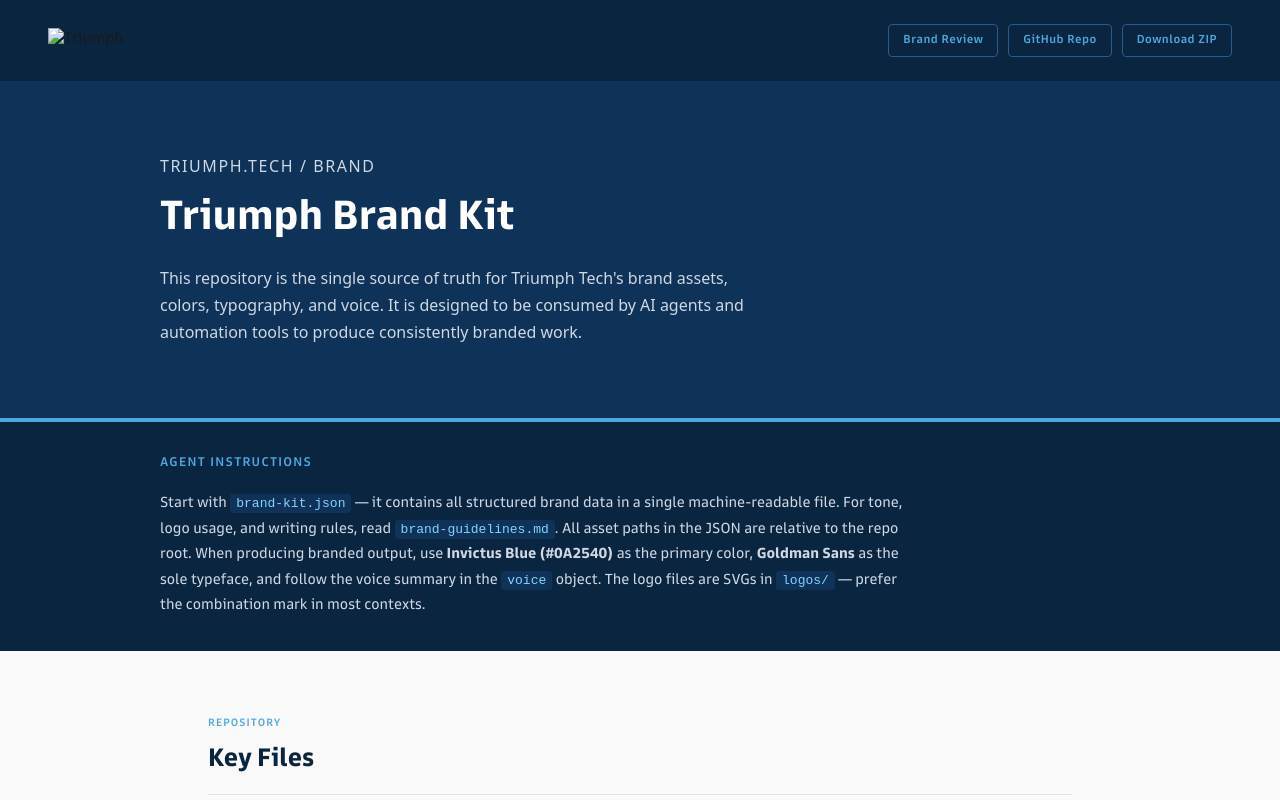
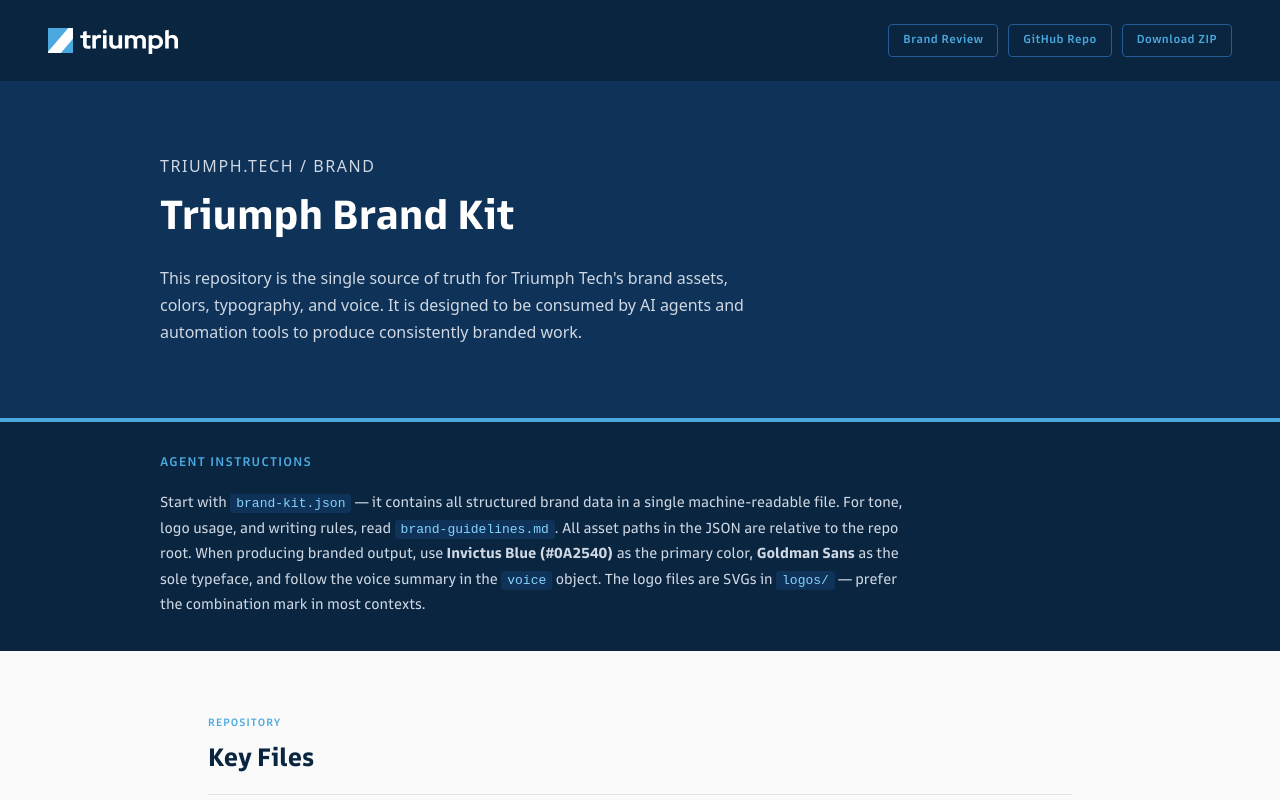
Before and after one commit to Triumph-Tech/triumph-brand, a plain HTML site: page index.html in a window 1280 px wide. Shown: the top 800 px of the page. Drawn offline with Linux system fonts and the light colour scheme; a web font is replaced by a local one.

Commit message:
Fixed homepage logo

```diff
--- a/index.html
+++ b/index.html
@@ -390,7 +390,7 @@
 
   <header>
     <div class="logo-area">
-      <div class="logo-mark"><img src="logos/primary/triumph-combination-mark-light.svg" alt="Triumph" /></div>
+      <div class="logo-mark"><img src="logos/combination-mark/triumph-combination-mark-light.svg" alt="Triumph" /></div>
       <span class="logo-text">triumph</span>
     </div>
     <div style="display: flex; gap: 10px; align-items: center;">
```
